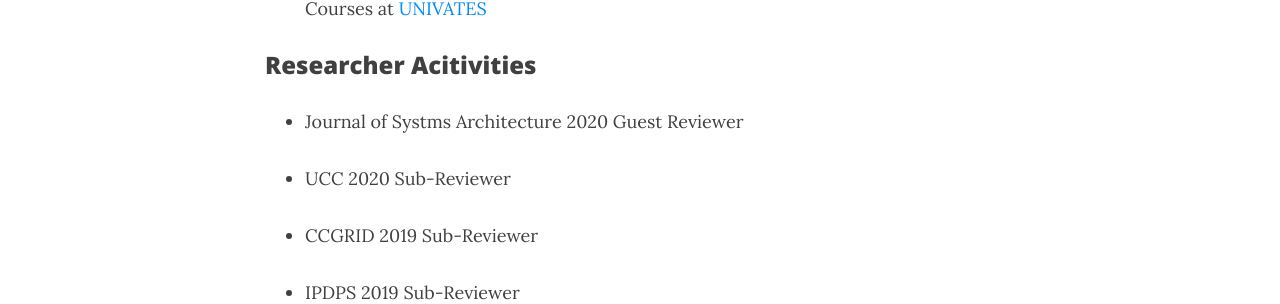
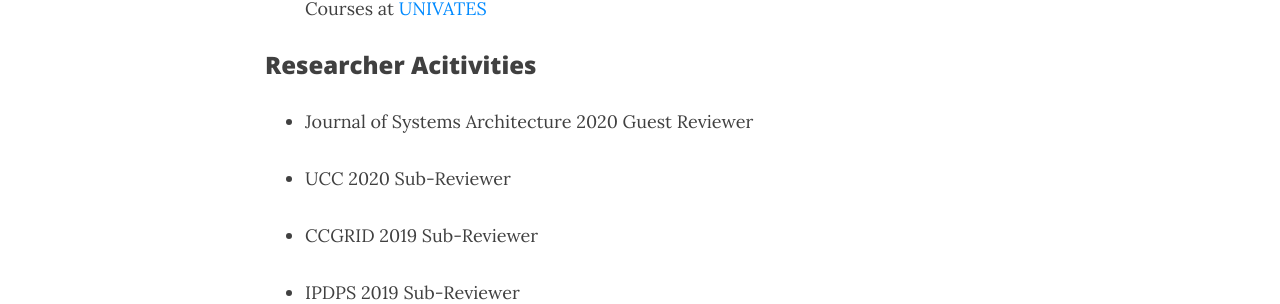
Before and after one commit to ViniciusMeyer/viniciusmeyer.github.io, a Jekyll site: the page built from index.html, in a window 1280 px wide and 900 px high, scrolled down 547 px. Shown: the part 166-470 px from the top of the window. Built offline with Jekyll 4.4.1, drawn with Linux system fonts in a browser that asks for light colours; nearby versions of some CDN libraries; the list of posts is cut into pages by our own code.

Commit message:
Update index.html

```diff
--- a/index.html
+++ b/index.html
@@ -19,7 +19,7 @@ use-site-title: true
 
 <h3>Researcher Acitivities</h3>
 <ul>
-  <li><p>Journal of Systms Architecture 2020 Guest Reviewer </p></li>
+  <li><p>Journal of Systems Architecture 2020 Guest Reviewer </p></li>
   <li><p>UCC 2020 Sub-Reviewer </p></li>
   <li><p>CCGRID 2019 Sub-Reviewer </p></li>
   <li><p>IPDPS 2019 Sub-Reviewer </p></li>
```
